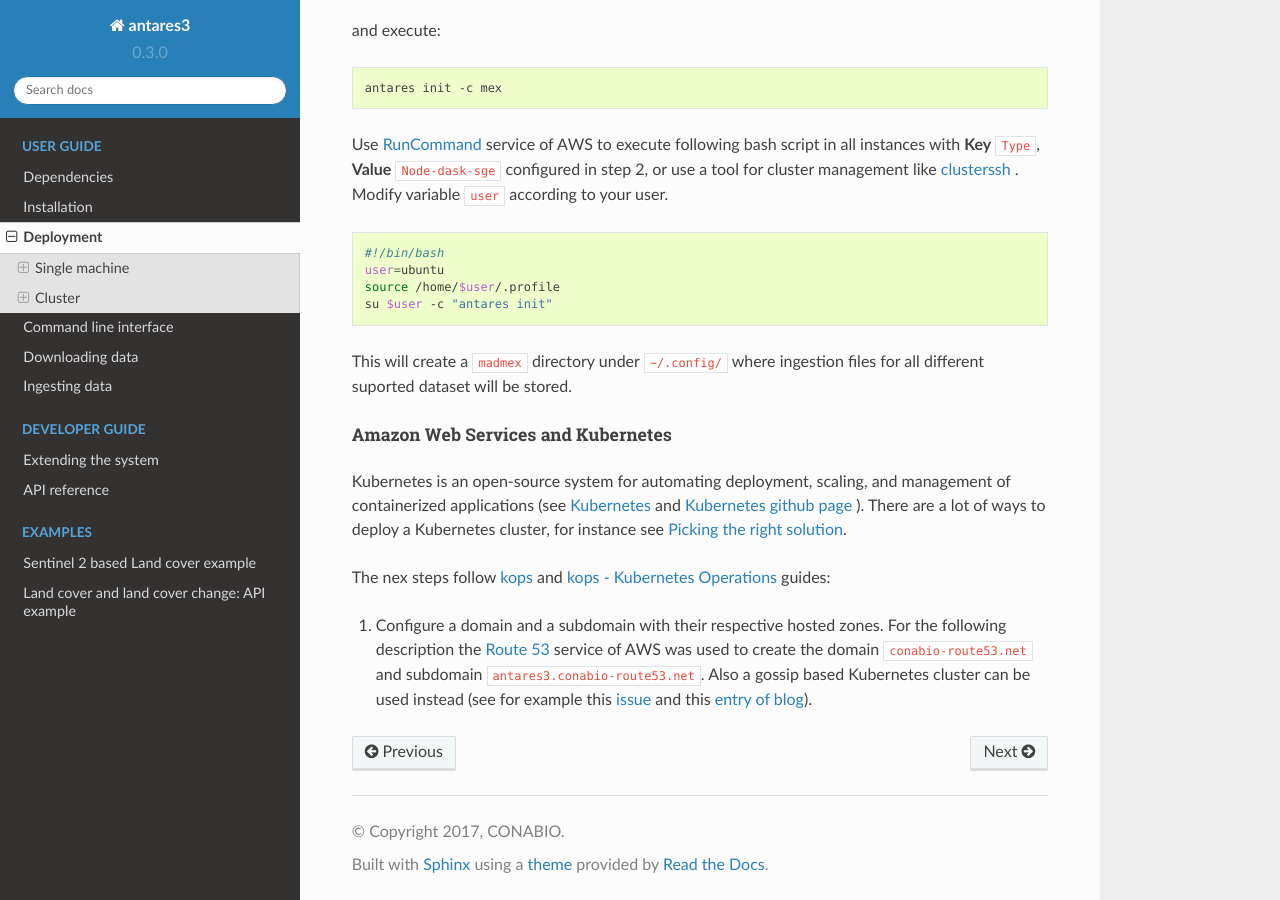
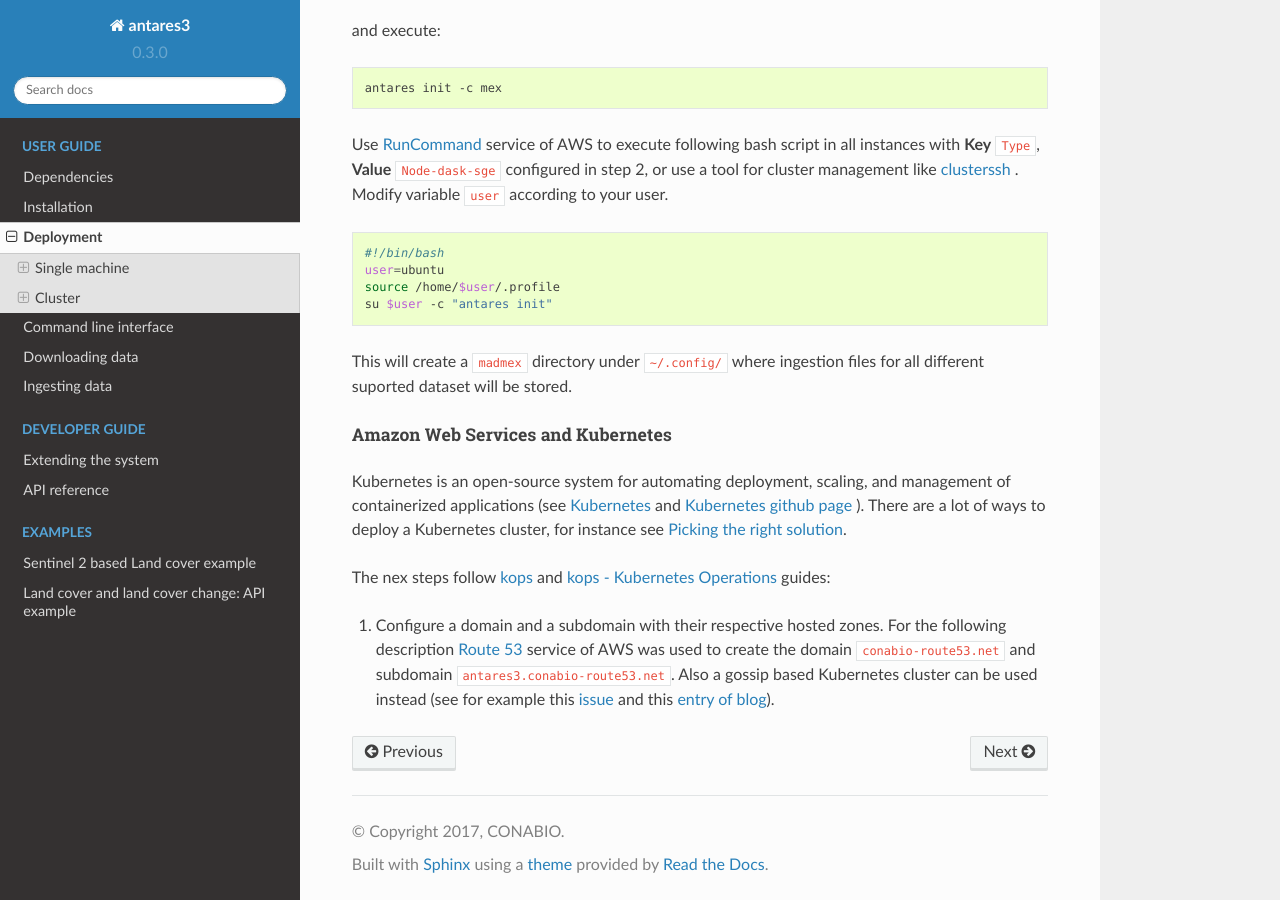
Before and after one commit to CONABIO/antares3, a Sphinx documentation site: the page built from docs/deployment.rst, in a window 1280 px wide and 900 px high, scrolled down 15937 px. Built offline with Sphinx 7.4.7 and the Read the Docs theme 2.0.0, drawn with Linux system fonts in a browser that asks for light colours.

Commit message:
just fixing link and deleting useless word

```diff
--- a/docs/deployment.rst
+++ b/docs/deployment.rst
@@ -730,7 +730,7 @@
 
 The nex steps follow `kops`_ and `kops - Kubernetes Operations`_ guides:
 
-1) Configure a domain and a subdomain with their respective hosted zones. For the following description the `Route 53`_ service of AWS was used to create the domain ``conabio-route53.net`` and subdomain ``antares3.conabio-route53.net``. Also a gossip based Kubernetes cluster can be used instead (see for example this `issue`_ and this `entry of blog`_).
+1) Configure a domain and a subdomain with their respective hosted zones. For the following description `Route 53`_ service of AWS was used to create the domain ``conabio-route53.net`` and subdomain ``antares3.conabio-route53.net``. Also a gossip based Kubernetes cluster can be used instead (see for example this `issue`_ and this `entry of blog`_).
 
 
 
@@ -749,7 +749,7 @@
 
 .. _Kubernetes: https://kubernetes.io/
 
-.. _Picking the right solution: https://kubernetes.io/docs/setup/pick-right-solution/#table-of-solutions
+.. _Picking the right solution: https://kubernetes.io/docs/setup/pick-right-solution/
 
 .. _kops - Kubernetes Operations: https://github.com/kubernetes/kops
 
```
